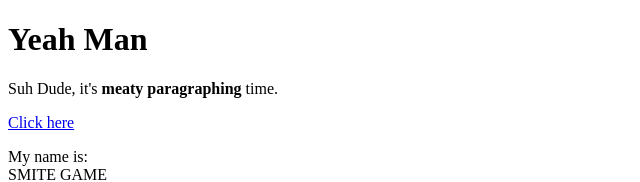
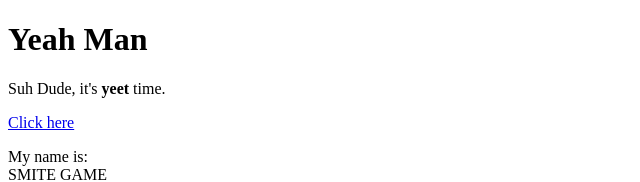
Before and after one commit to DiceHeart/Test-1, a plain HTML site: page test.html in a window 1280 px wide. Shown: the top 182 px of the page, without its empty margins (0-640 px from the left). Drawn offline with Linux system fonts and the light colour scheme.

Commit message:
Yeet Time

```diff
--- a/test.html
+++ b/test.html
@@ -5,7 +5,7 @@
 </head>
 <body>
 	<h1>Yeah Man</h1>
-	<p>Suh Dude, it's <b> meaty paragraphing</b> time.</p>
+	<p>Suh Dude, it's <b> yeet</b> time.</p>
 	<a href="https://google.com"target="_blank" title="Garn Google">Click here</a>
 	<p>My name is:<br>
 	SMITE GAME</p>
```
